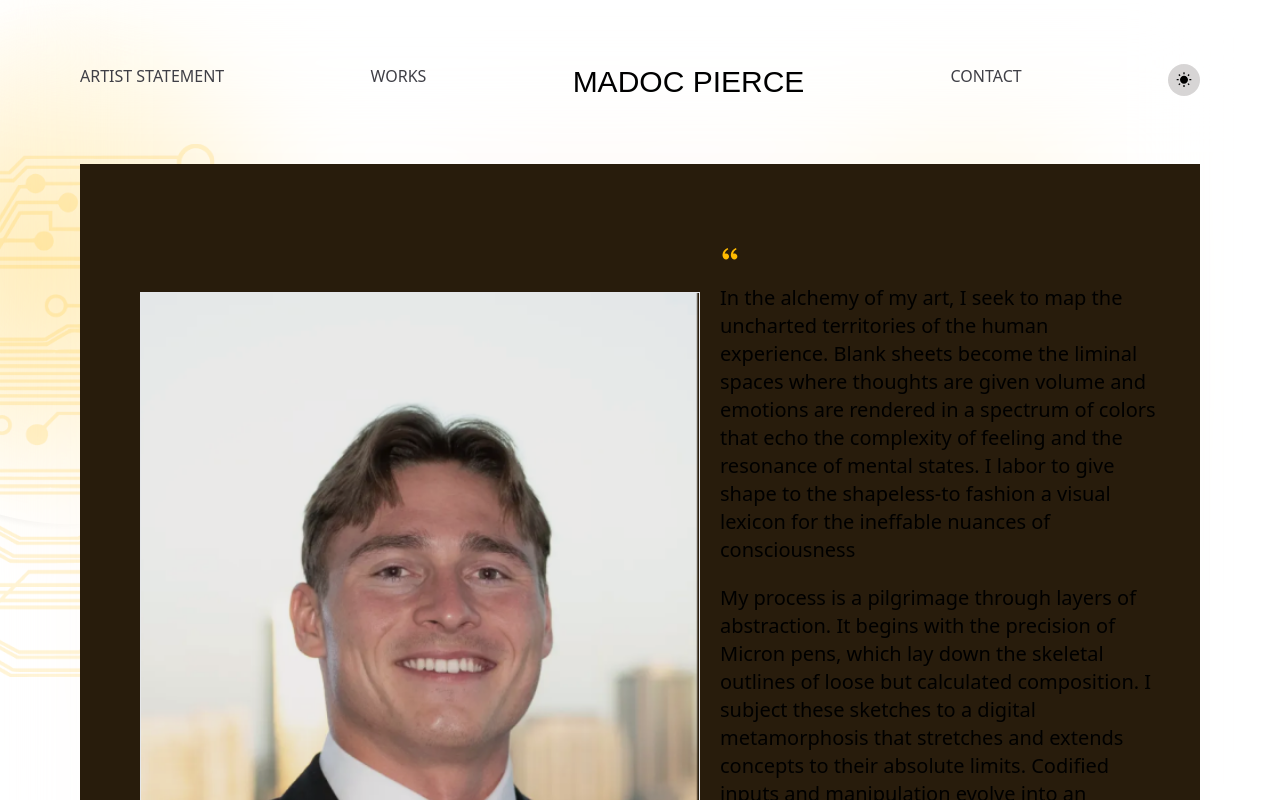
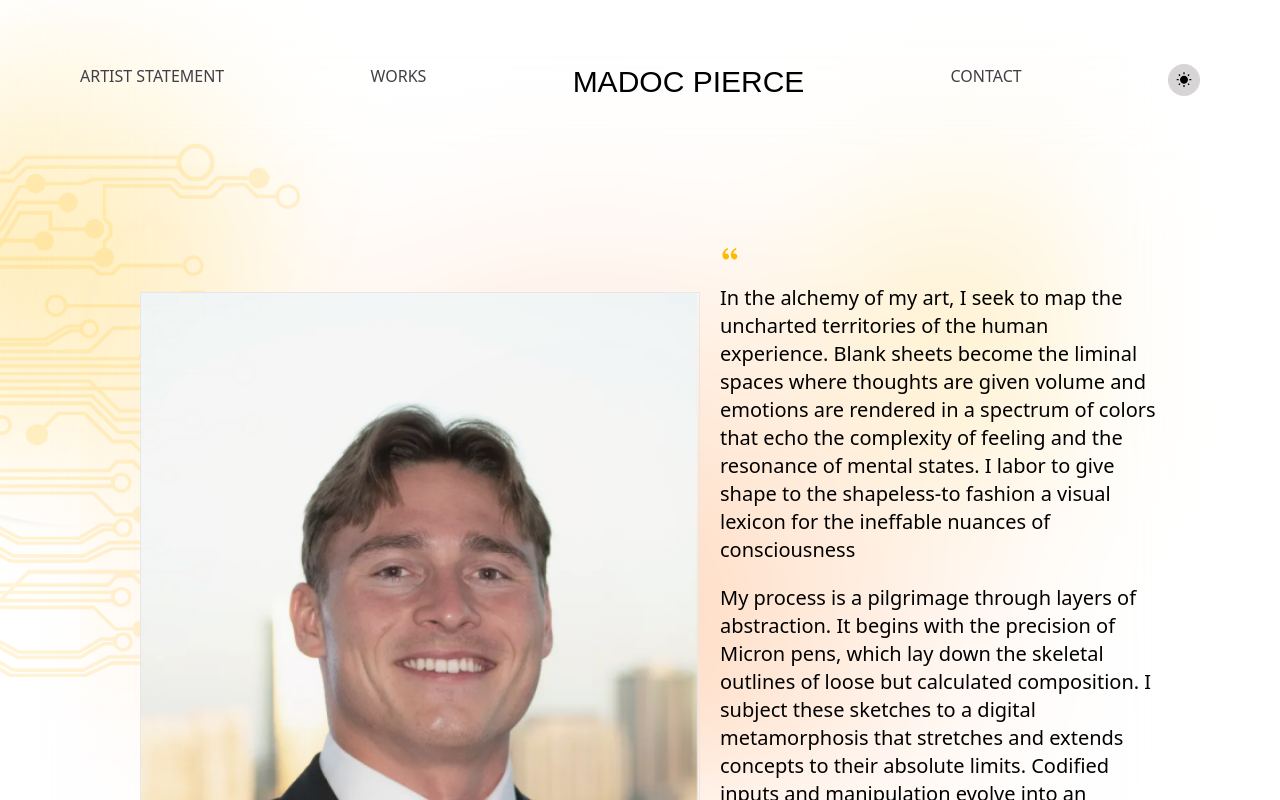
Before and after one commit to FADHILI-Josue/artist_portfolio, a React (Vite) app: page /about in a window 1280 px wide. Shown: the top 800 px of the page. Built offline with nearby package versions, Linux system fonts and the light colour scheme; a web font is replaced by a local one.

Commit message:
feat(about page): light mod

```diff
--- a/src/pages/AboutPage.tsx
+++ b/src/pages/AboutPage.tsx
@@ -39,7 +39,7 @@ const AboutPage = () => {
                         <button className='text-light-gold hover:scale-110 transition-all duration-300' onClick={() => navigate(-1)}>&larr; Back</button>
                         <button className='flex bg-stone-300/40 h-8 w-8 items-center justify-center rounded-full' onClick={() => toggleMode()}><MdWbSunny size={20} className='text-black dark:text-white hover:scale-110 transition-all duration-200' /></button>
                     </div>
-                    <div className="w-full px-2 text-sm sm:text-xl backdrop-blur-3xl [&>p]:my-5 sm:px-10 py-20 bg-[#281c0c]">
+                    <div className="w-full px-2 text-sm sm:text-xl backdrop-blur-3xl [&>p]:my-5 sm:px-10 py-20 dark:bg-[#281c0c]">
                         <div className="sm:float-left sm:mx-5 sm:pt-12">
                             <img src={prof_pic} alt="profile" className='w-72 md:w-80 border lg:w-[35rem] object-contain' />
                         </div>
```
